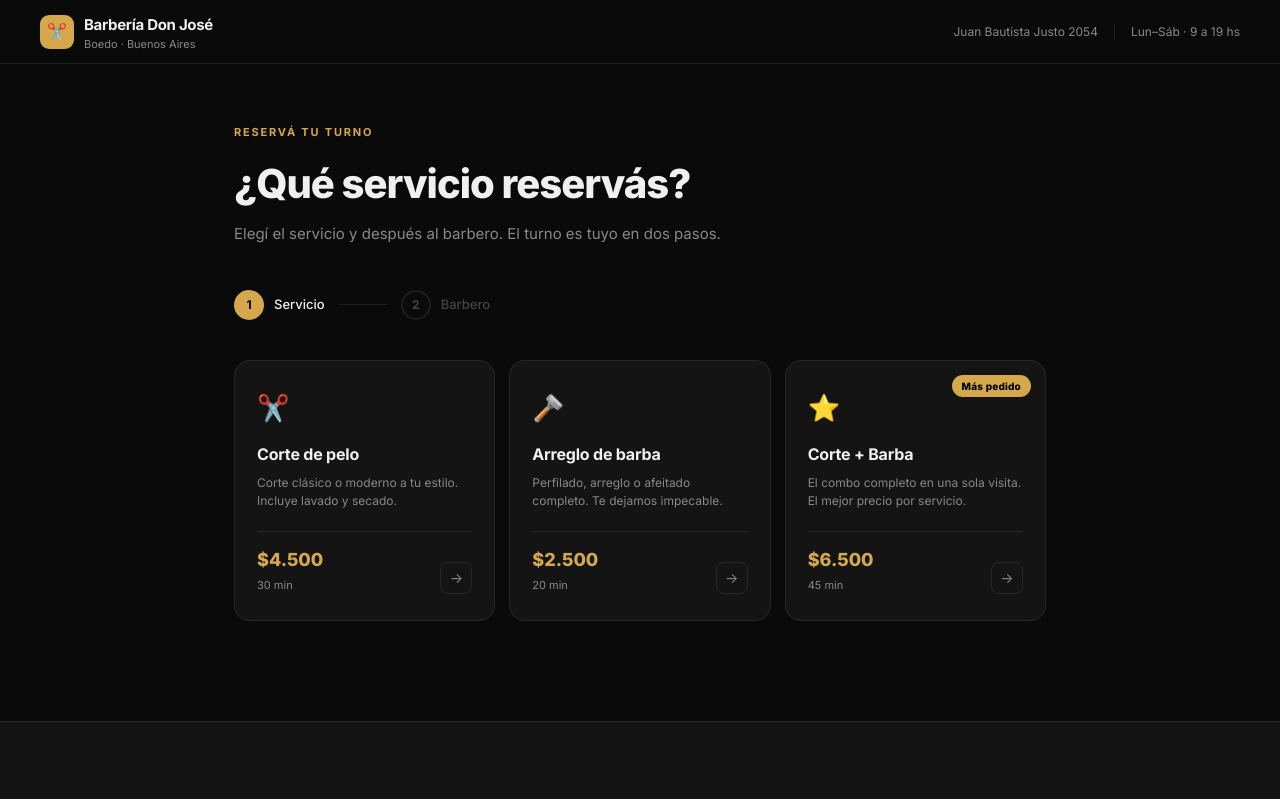
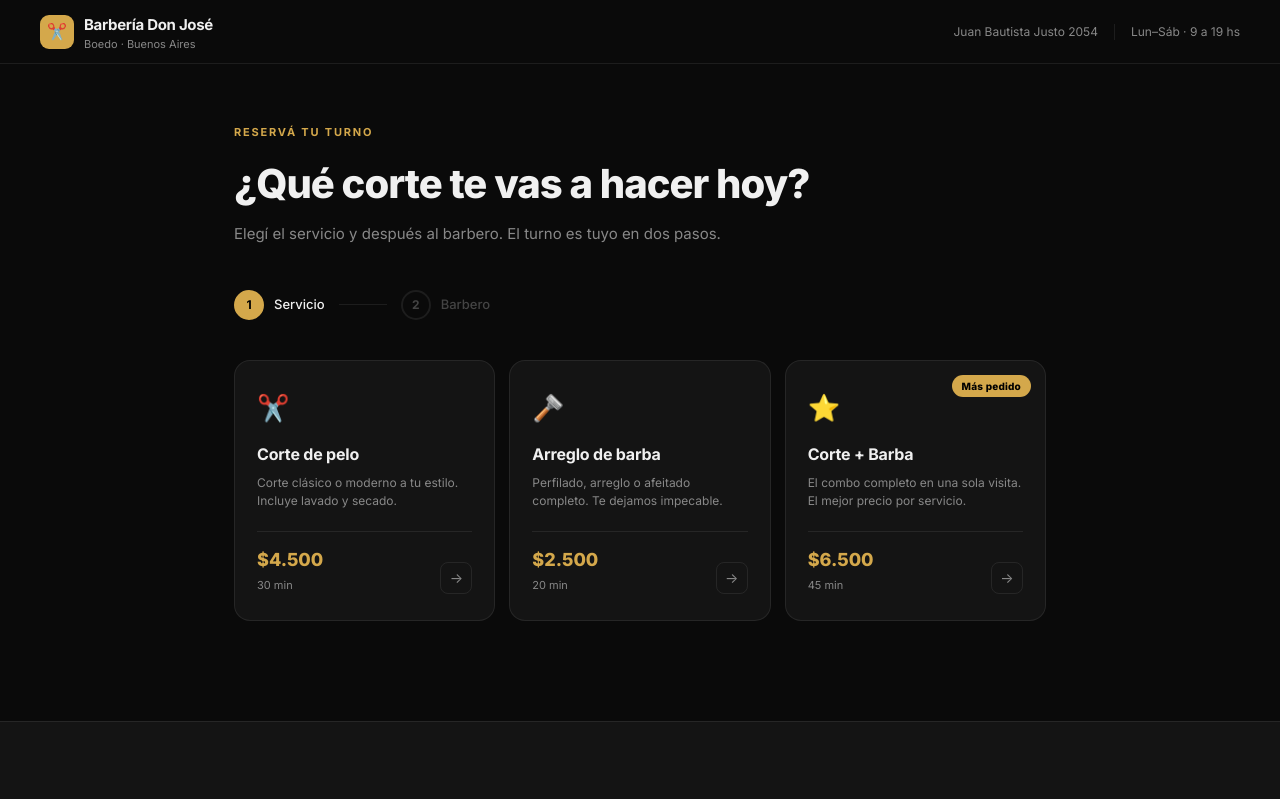
Before and after one commit to LorenLeivaa/barberia-test, a plain HTML site: page index.html in a window 1280 px wide. Shown: the top 799 px of the page. Drawn offline with Linux system fonts and the light colour scheme.

Commit message:
Update index.html

```diff
--- a/index.html
+++ b/index.html
@@ -443,7 +443,7 @@
 <!-- ── BOOKING ── -->
 <section id="booking">
   <div class="section-eyebrow">Reservá tu turno</div>
-  <h2 class="section-title">¿Qué servicio reservás?</h2>
+  <h2 class="section-title">¿Qué corte te vas a hacer hoy?</h2>
   <p class="section-sub">Elegí el servicio y después al barbero. El turno es tuyo en dos pasos.</p>
 
   <!-- Step indicator -->
```
